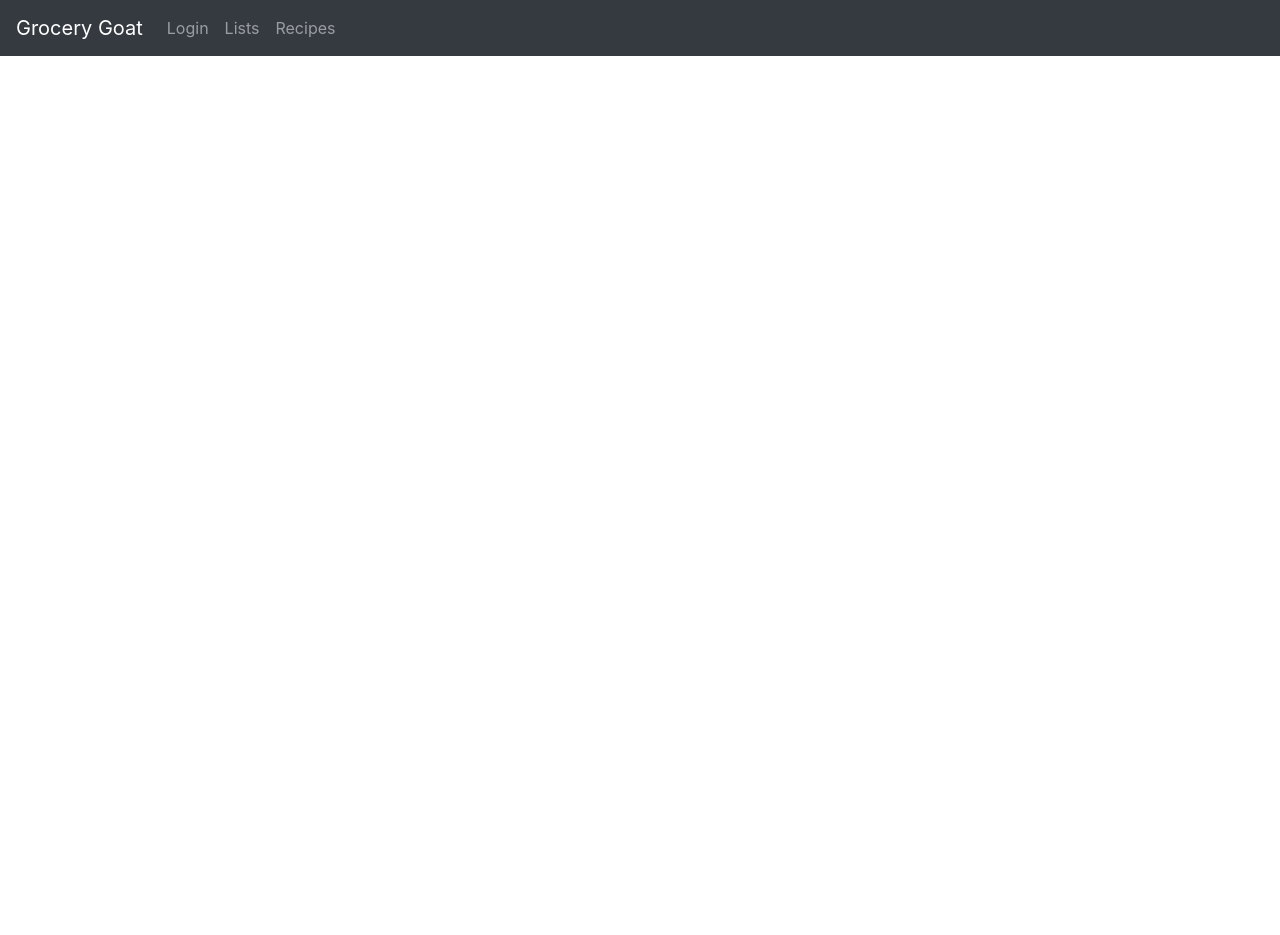
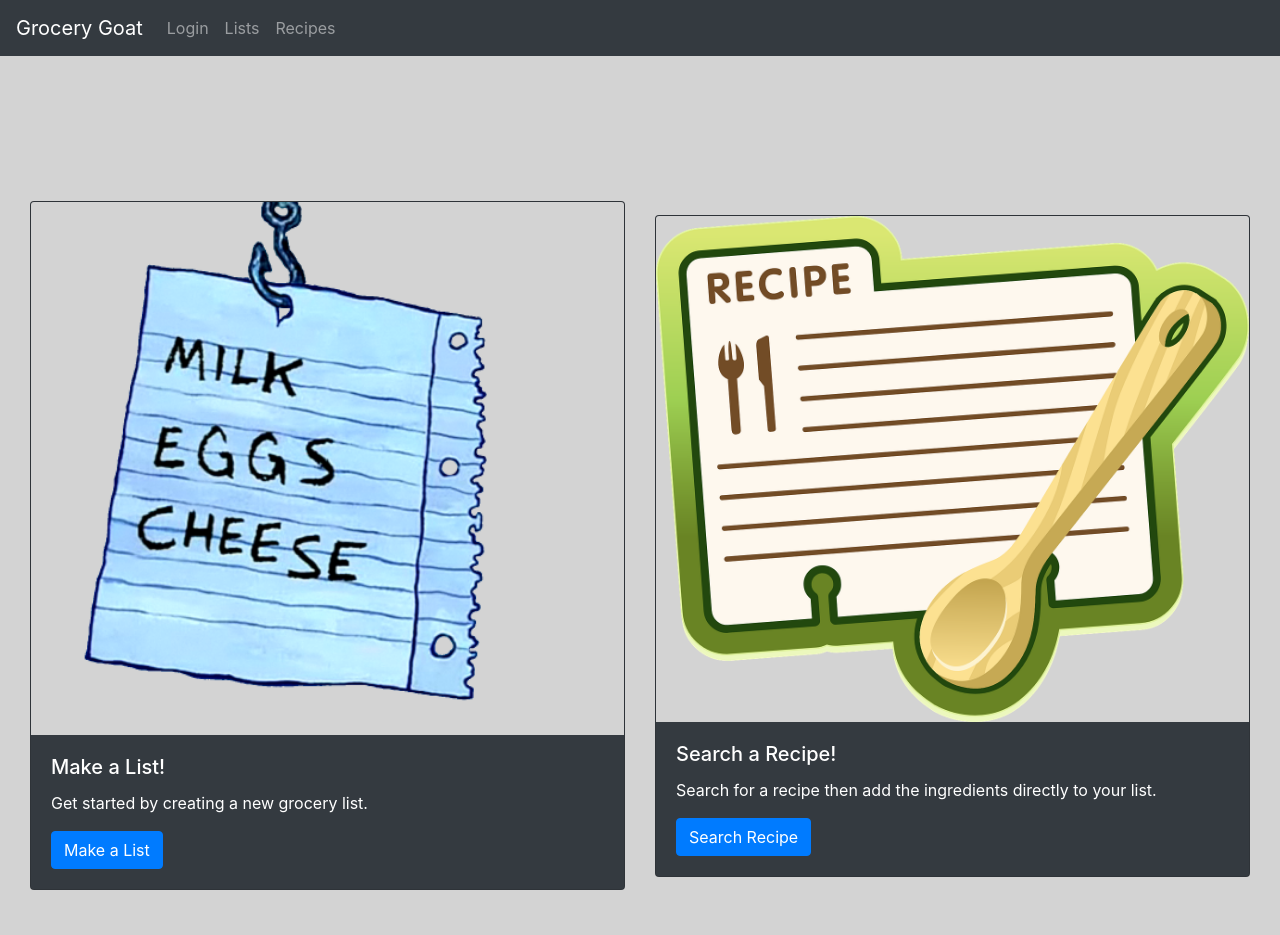
Before and after one commit to rmclean98/GroceryGoat, a Flask app: page / in a window 1280 px wide. Before the commit the page ends 56 px from the top, so only its background shows below. Run offline with Flask 2, Linux system fonts and the light colour scheme; some libraries are stand-ins or nearby versions.

Commit message:
homepage progress and added images folder

```diff
--- a/templates/GGHome.html
+++ b/templates/GGHome.html
@@ -6,7 +6,7 @@
 
     <link rel="stylesheet" href="https://maxcdn.bootstrapcdn.com/bootstrap/4.0.0/css/bootstrap.min.css" integrity="sha384-Gn5384xqQ1aoWXA+058RXPxPg6fy4IWvTNh0E263XmFcJlSAwiGgFAW/dAiS6JXm" crossorigin="anonymous">
 
-
+    <link rel="stylesheet" href="style.css" />
 </head>
 <body>
 
@@ -31,6 +31,32 @@
         </div>
     </nav>
 
+    <div class="row card-row" style="margin-top:100px">
+        <div class="col-sm-6 card-col">
+            <div class="card" style=" margin:auto; ">
+                <img class="card-img-top" src="images\Floating_shopping_list.png" alt="Card image cap">
+                <div class="card-body">
+                    <h5 class="card-title text-white">Make a List!</h5>
+                    <p class="card-text text-white">Get started by creating a new grocery list.</p>
+                    <a href="/Lists" class="btn btn-primary text-white">Make a List</a>
+                </div>
+            </div>
+        </div>
+        <div class="col-sm-6 card-col">
+            <div class="card" style=" margin:auto">
+                <img class="card-img-top" src="images\recipe_template.png" alt="Card image cap">
+                <div class="card-body">
+                    <h5 class="card-title text-white">Search a Recipe!</h5>
+                    <p class="card-text text-white">Search for a recipe then add the ingredients directly to your list.</p>
+                    <a href="/Recipes" class="btn btn-primary text-white">Search Recipe</a>
+                </div>
+            </div>
+        </div>
+
+    </div>
+
+
+
 
     <script src="https://code.jquery.com/jquery-3.2.1.slim.min.js" integrity="sha384-KJ3o2DKtIkvYIK3UENzmM7KCkRr/rE9/Qpg6aAZGJwFDMVNA/GpGFF93hXpG5KkN" crossorigin="anonymous"></script>
     <script src="https://cdnjs.cloudflare.com/ajax/libs/popper.js/1.12.9/umd/popper.min.js" integrity="sha384-ApNbgh9B+Y1QKtv3Rn7W3mgPxhU9K/ScQsAP7hUibX39j7fakFPskvXusvfa0b4Q" crossorigin="anonymous"></script>
--- a/templates/GGLists.html
+++ b/templates/GGLists.html
@@ -5,10 +5,9 @@
     <meta name="viewport" content="width=device-width, initial-scale=1">
 
     <link rel="stylesheet" href="https://maxcdn.bootstrapcdn.com/bootstrap/4.0.0/css/bootstrap.min.css" integrity="sha384-Gn5384xqQ1aoWXA+058RXPxPg6fy4IWvTNh0E263XmFcJlSAwiGgFAW/dAiS6JXm" crossorigin="anonymous">
+    <link rel="stylesheet" href="style.css" />
     <style>
-        body{
-            margin: 0px;
-        }
+
         .my-container {
             border: 1px solid black;
         }
--- a/templates/GGSignup.html
+++ b/templates/GGSignup.html
@@ -5,7 +5,7 @@
     <meta name="viewport" content="width=device-width, initial-scale=1">
 
     <link rel="stylesheet" href="https://maxcdn.bootstrapcdn.com/bootstrap/4.0.0/css/bootstrap.min.css" integrity="sha384-Gn5384xqQ1aoWXA+058RXPxPg6fy4IWvTNh0E263XmFcJlSAwiGgFAW/dAiS6JXm" crossorigin="anonymous">
-
+    <link rel="stylesheet" href="style.css" />
 
 </head>
 <body>
--- a/templates/style.css
+++ b/templates/style.css
@@ -2,3 +2,21 @@
     width:450;
     margin:auto;
 }
+.card {
+    background-color: #343a40;
+}
+.card-col{
+    margin:auto;
+    padding:15px;
+}
+.card-row{
+    padding:30px;
+}
+.card-img-top {
+    image-resolution: snap;
+    background-color: lightgray;
+}
+
+body{
+    background-color: lightgray;
+}
```
Also changed, not shown: templates/GGLogin.html (+10 -1 lines), templates/images/Floating_shopping_list.png (added), templates/images/recipe_template.png (added). Lines whose indentation alone changed are shown as unchanged.
